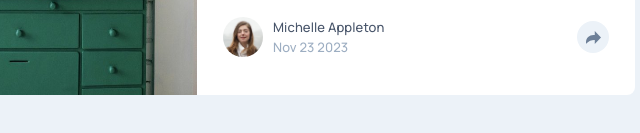
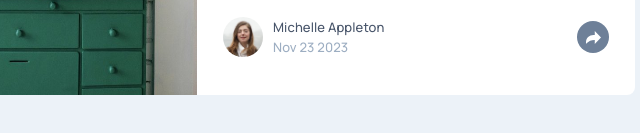
Before and after one commit to ronnypdev/JS-FE-Projects, a website built with Vite: page src/newbie_components/article-preview-component/index.html in a window 1280 px wide. Both pictures are taken after a click on the element 963 px from the left and 482 px from the top of the page. Shown: the part 445-578 px from the top of the page, 370-1010 px from the left. Built offline with nearby package versions, Linux system fonts and the light colour scheme.

Commit message:
FM-3 implemented share button color change

```diff
--- a/src/newbie_components/article-preview-component/css/styles.css
+++ b/src/newbie_components/article-preview-component/css/styles.css
@@ -128,3 +128,7 @@ body {
 .article-preview .profile-share-button.js-profile-button {
   background-color: var(--color-desaturated);
 }
+
+.article-preview .profile-share-arrow.fill-white path {
+  fill: var(--color-white) !important;
+}
--- a/src/newbie_components/article-preview-component/index.html
+++ b/src/newbie_components/article-preview-component/index.html
@@ -38,7 +38,10 @@
           </div><!-- #End profile inner -->
 
           <span class="profile-share-button">
-            <object class="profile-share-arrow" data="./images/icon-share.svg" type="image/svg+xml"></object>
+            <svg class="profile-share-arrow" xmlns="http://www.w3.org/2000/svg" width="15" height="13">
+              <path fill="#6E8098"
+                d="M15 6.495L8.766.014V3.88H7.441C3.33 3.88 0 7.039 0 10.936v2.049l.589-.612C2.59 10.294 5.422 9.11 8.39 9.11h.375v3.867L15 6.495z" />
+            </svg>
           </span>
         </div><!-- #End profile -->
       </div>
--- a/src/newbie_components/article-preview-component/js/app.js
+++ b/src/newbie_components/article-preview-component/js/app.js
@@ -1,8 +1,12 @@
 const shareButton = document.querySelector('.profile-share-button');
+console.log("shareButton: ", shareButton);
 const shareSVG = document.querySelector('.profile-share-arrow');
+console.log("shareSVG: ", shareSVG);
+
+
 
 shareButton.addEventListener('click', function () {
-  console.log('click');
-  // this.classList.toggle('js-profile-button');
-  // shareSVG.style.fill = '#ffffff';
+  console.log('click is working');
+  this.classList.toggle('js-profile-button');
+  shareSVG.classList.toggle('fill-white');
 })
```
